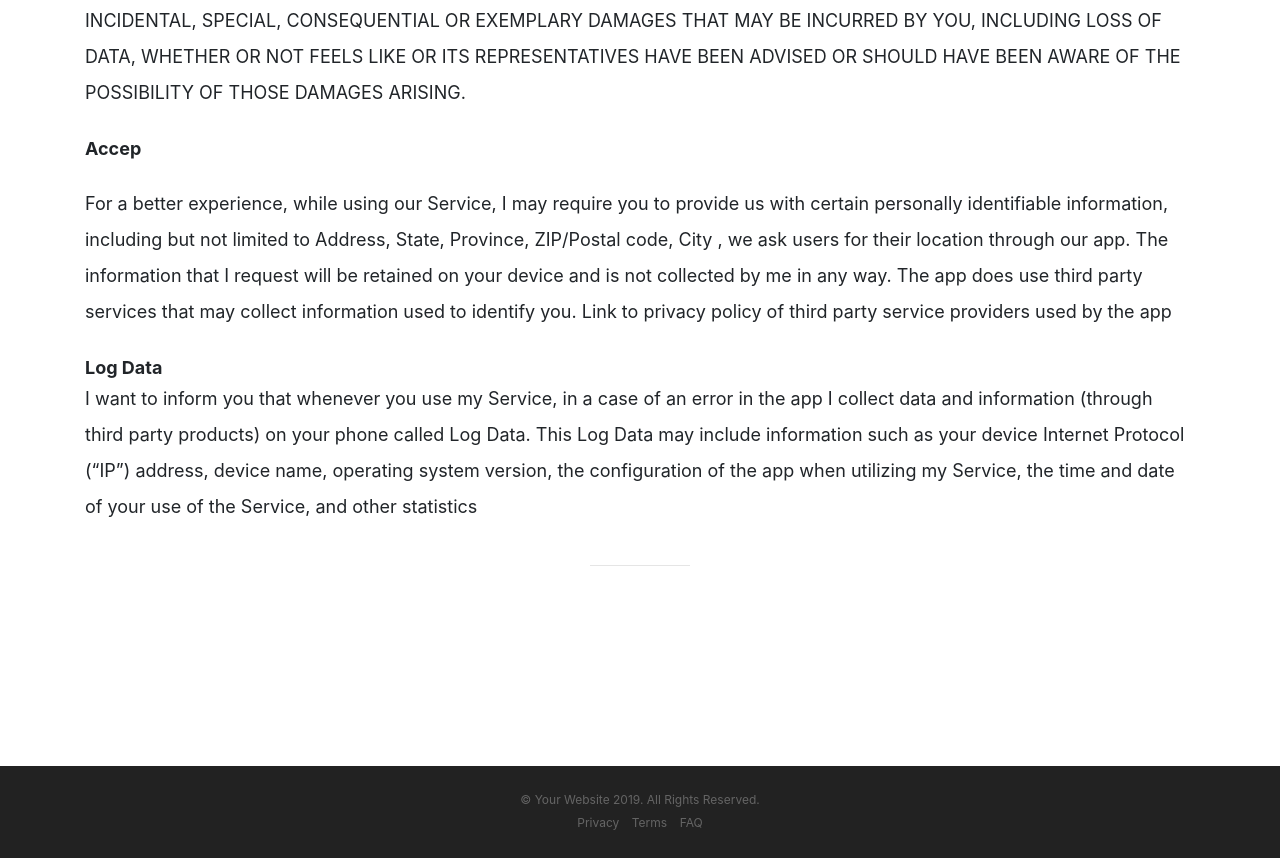
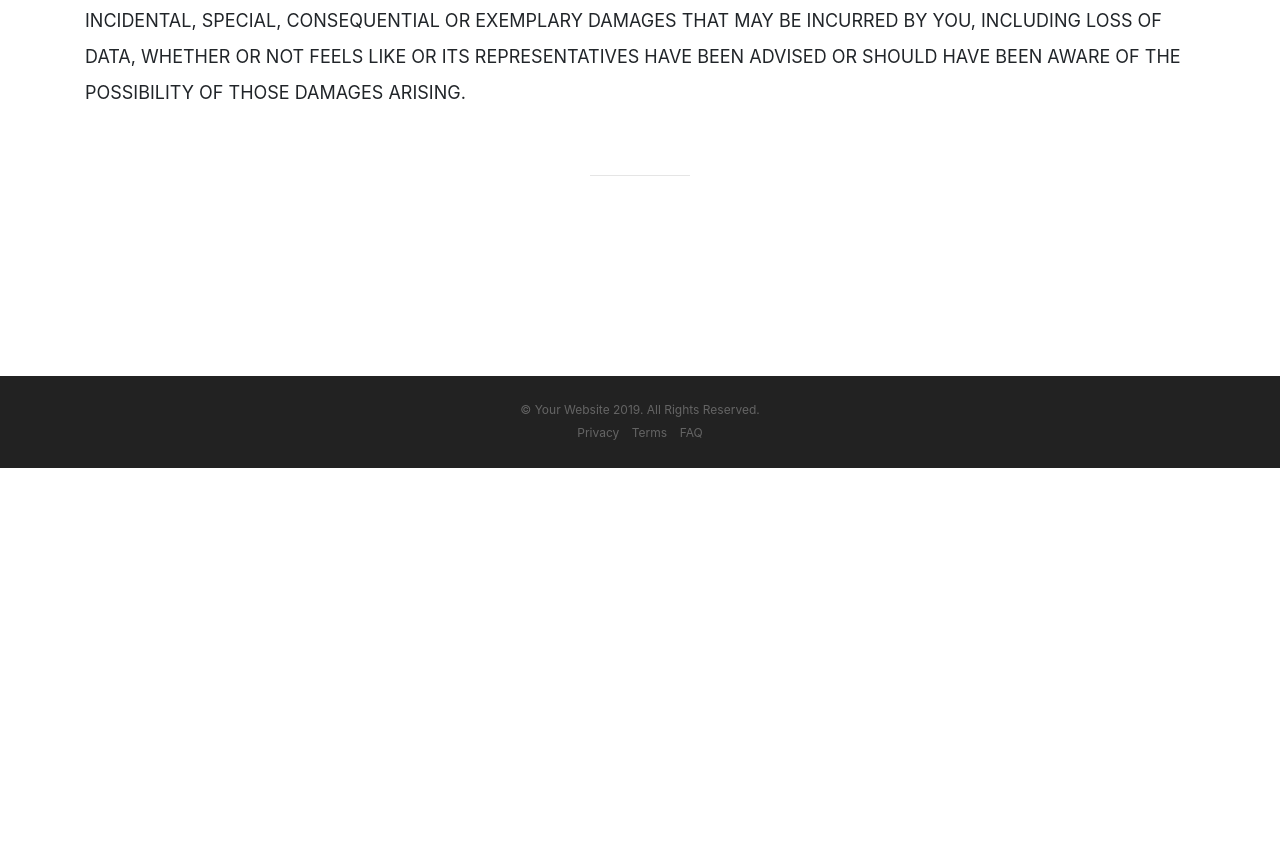
Before and after one commit to babakshirvani/babakshirvani.github.io, a website with bundled scripts: page terms.html in a window 1280 px wide. Shown: the part 1020-1878 px from the top of the page. After the commit the page ends 1488 px from the top, so only its background shows below. Built offline with nearby package versions, Linux system fonts and the light colour scheme; a web font is replaced by a local one.

Commit message:
Update terms.html

```diff
--- a/terms.html
+++ b/terms.html
@@ -75,22 +75,6 @@
 TO THE MAXIMUM EXTENT PERMITTED BY LAW, WE EXPRESSLY DISCLAIMS ANY LIABILITY FOR ERRORS AND OMISSIONS IN THE APP’S CONTENT OR FOR ANY LOSSES THAT MIGHT RESULT FROM YOUR USE OF THE APP.  IN ADDITION, NEITHER FEELS LIKE NOR APPLE WARRANTS THAT ACCESS TO THE APP WILL BE UNINTERRUPTED OR ERROR-FREE AND NEITHER WILL BE RESPONSIBLE FOR YOUR INABILITY TO USE THE APP OR FOR ANY MALFUNCTIONS.  TO THE MAXIMUM EXTENT PERMITTED BY LAW, YOU UNDERSTAND AND EXPRESSLY AGREE THAT FEELS LIKE, ITS LICENSORS, AND APPLE WILL NOT BE LIABLE TO YOU UNDER ANY THEORY OF LIABILITY, WHETHER BASED ON BREACH OF CONTRACT OR TORT (INCLUDING NEGLIGENCE), PRODUCT LIABILITY OR OTHERWISE.  THIS DISCLAIMER EXTENDS TO ANY DIRECT, INDIRECT, INCIDENTAL, SPECIAL, CONSEQUENTIAL OR EXEMPLARY DAMAGES THAT MAY BE INCURRED BY YOU, INCLUDING LOSS OF DATA, WHETHER OR NOT FEELS LIKE OR ITS REPRESENTATIVES HAVE BEEN ADVISED OR SHOULD HAVE BEEN AWARE OF THE POSSIBILITY OF THOSE DAMAGES ARISING.
   </p>
         <br />
-        <p ALIGN=LEFT > <b> Accep </b> </p>
-        <br />
-        <p style="line-height:2.0" ALIGN=LEFT>For a better experience, while using our Service, I may require you to provide us with certain personally identifiable information, including but not limited to Address, State, Province, ZIP/Postal code, City , we ask users for their location through our app. The information that I request will be retained on your device and is not collected by me in any way.
-
-        The app does use third party services that may collect information used to identify you.
-
-        Link to privacy policy of third party service providers used by the app
-        </p>
-        <br />
-        <p ALIGN=LEFT > <b>Log Data</b> </p>
-        <p style="line-height:2.0" ALIGN=LEFT>I want to inform you that whenever you use my Service,
-          in a case of an error in the app I collect data and information (through third party products) on your phone called Log Data.
-           This Log Data may include information such as your device Internet Protocol (“IP”) address, device name,
-            operating system version, the configuration of the app when utilizing my Service,
-             the time and date of your use of the Service, and other statistics
-        </p>
         <br />
 
 
```
